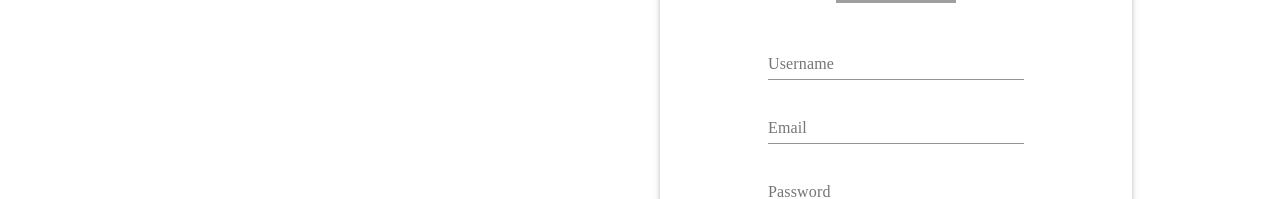
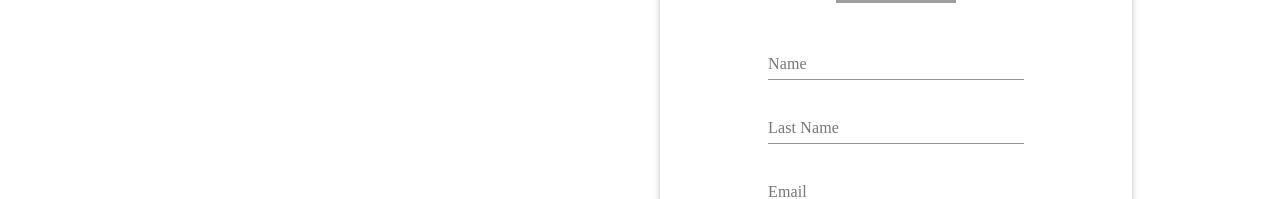
Before and after one commit to UnBArqDsw/2020.1_G2_TCLDL_Client, a Next.js app: page /create-account in a window 1280 px wide. Shown: the part 419-618 px from the top of the page. Built offline with nearby package versions, Linux system fonts and the light colour scheme; grey boxes are pictures that could not be loaded; a web font is replaced by a local one.

Commit message:
Adds name and last name field
Signed-off-by: Gabriel <gabrielfilipe7unb@gmail.com>
Co-authored-by: Guilherme Banci <guibanci@gmail.com>

```diff
--- a/src/pages/create-account.js
+++ b/src/pages/create-account.js
@@ -14,7 +14,8 @@ export default function Home() {
     <div>
       <SignComponent>
         <form className={styles.form} noValidate autoComplete="off">
-          <TextField className={styles.field} id="standard-basic" label="Username" />
+          <TextField className={styles.field} id="standard-basic" label="Name" />
+          <TextField className={styles.field} id="standard-basic" label="Last Name" />
           <TextField className={styles.field} id="filled-basic" label="Email" />
           <TextField type="password" className={styles.field} id="outlined-basic" label="Password" />
           <TextField type="password" className={styles.field} id="outlined-basic" label="Confirm Password" />
```
